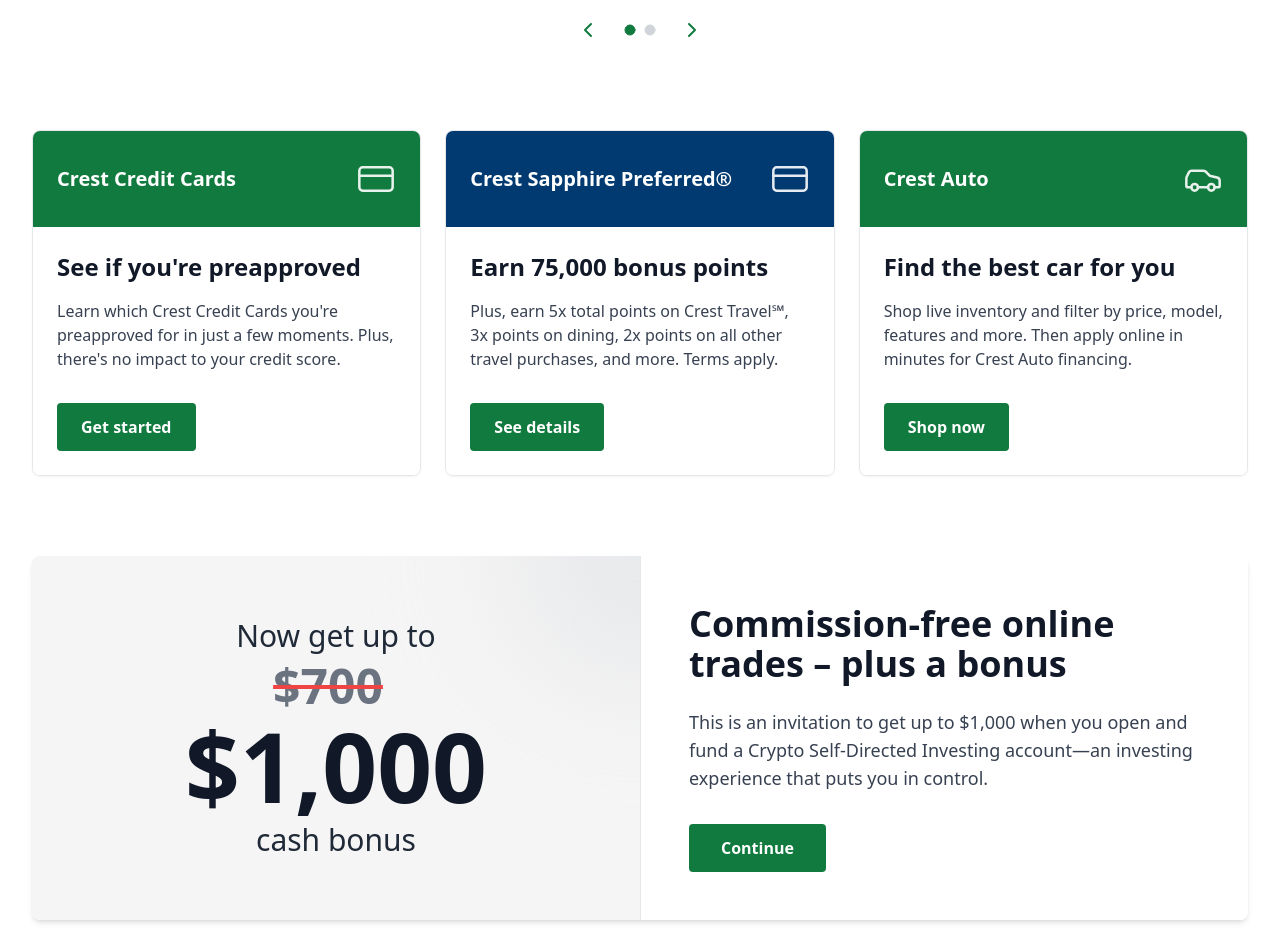
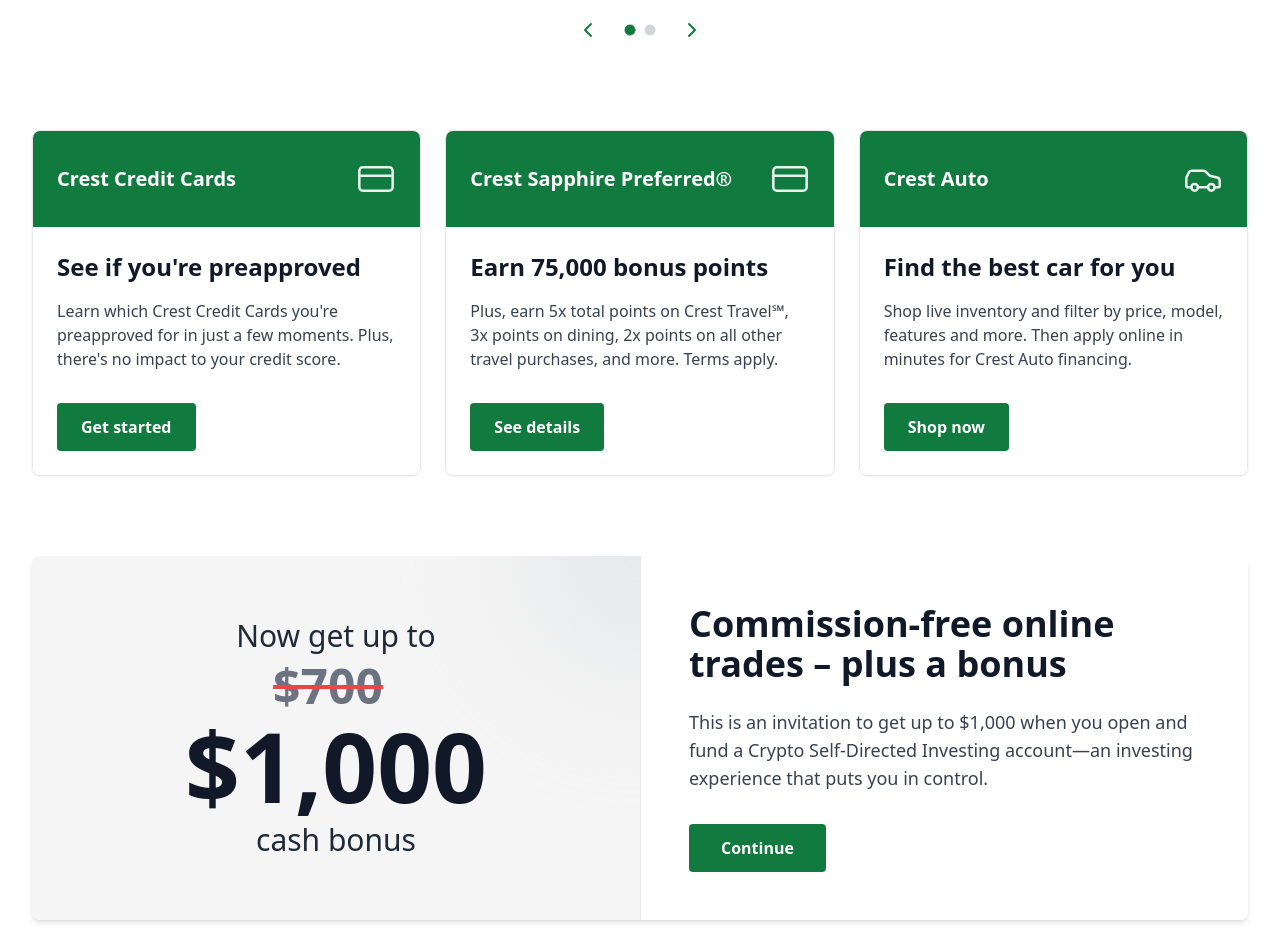
Before and after one commit to neoncrypto6-del/crestbank, a React (Vite) app: page / in a window 1280 px wide. Shown: the part 920-1848 px from the top of the page. Built offline with nearby package versions, Linux system fonts and the light colour scheme.

Commit message:
Update ProductCards.tsx

```diff
--- a/src/components/ProductCards.tsx
+++ b/src/components/ProductCards.tsx
@@ -28,7 +28,7 @@ export function ProductCards() {
 
           {/* Card 2: Crest Sapphire Preferred */}
           <div className="flex flex-col border border-gray-200 rounded-lg overflow-hidden shadow-sm">
-            <div className="bg-[#003A70] text-white p-6 flex justify-between items-center h-24">
+            <div className="bg-[#117A3E] text-white p-6 flex justify-between items-center h-24">
               <h3 className="text-xl font-semibold pr-4">
                 Crest Sapphire Preferred®
               </h3>
```
